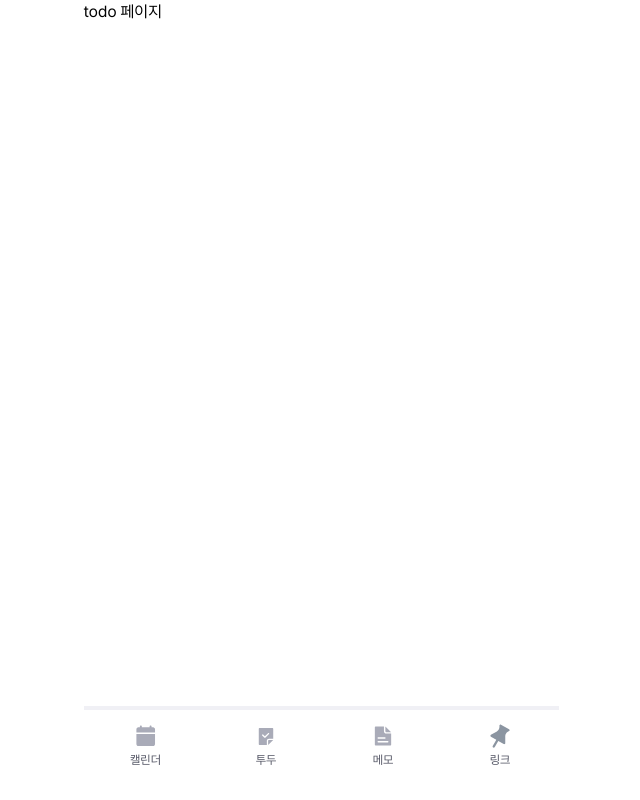
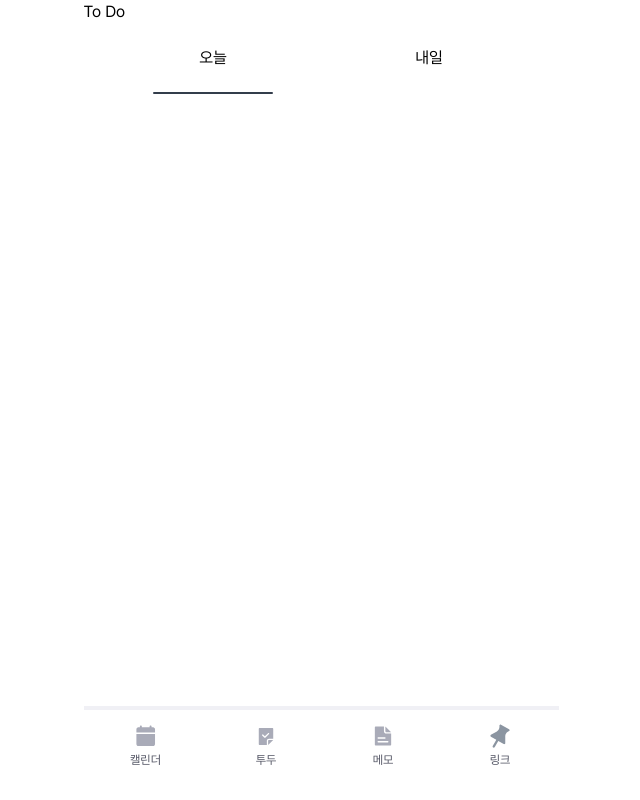
Before and after one commit to Nexters/kirook-web, a Next.js app: page /todo in a window 1280 px wide. Shown: the whole page, without its empty margins (319-959 px from the left). Built offline with nearby package versions, Linux system fonts and the light colour scheme.

Commit message:
feat: tab styling

```diff
--- a/src/app/todo/page.tsx
+++ b/src/app/todo/page.tsx
@@ -1,12 +1,15 @@
-'use client';
-
 import { Navigation } from '@/shared/components';
+import { Tab, Tabs } from '@/shared/components/Tabs';
 
 export default function Todo() {
   return (
-    <div>
-      todo 페이지
+    <>
+      <h1>To Do</h1>
+      <Tabs>
+        <Tab>오늘</Tab>
+        <Tab>내일</Tab>
+      </Tabs>
       <Navigation />
-    </div>
+    </>
   );
 }
--- a/src/shared/components/Tabs/Tab.tsx
+++ b/src/shared/components/Tabs/Tab.tsx
@@ -2,6 +2,7 @@
 
 import { type ReactNode } from 'react';
 import { useTabs } from './useTabs';
+import { cn } from '@/shared/utils/cn';
 
 export interface TabProps {
   children: ReactNode;
@@ -23,10 +24,20 @@ export function Tab({ children, index }: TabProps) {
   const isActive = activeTab === index;
 
   return (
-    <li>
-      <button type='button' onClick={handleTabClick} disabled={isActive}>
+    <li role='tab' className='relative h-full w-full'>
+      <button
+        type='button'
+        onClick={handleTabClick}
+        disabled={isActive}
+        className={cn('flex h-full w-full cursor-pointer items-center justify-center py-[22px]', {
+          'after:absolute after:bottom-[-2px] after:block after:h-[2px] after:w-[120px] after:rounded after:bg-[#333D4B]':
+            isActive,
+        })}
+      >
         {children}
       </button>
     </li>
   );
 }
+
+Tab.displayName = 'Tab';
--- a/src/shared/components/Tabs/Tabs.tsx
+++ b/src/shared/components/Tabs/Tabs.tsx
@@ -1,7 +1,16 @@
 'use client';
 
-import { Children, type ReactElement, cloneElement, useCallback, useEffect, useMemo, useState } from 'react';
-import { type TabProps } from './Tab';
+import {
+  Children,
+  type ReactElement,
+  cloneElement,
+  isValidElement,
+  useCallback,
+  useEffect,
+  useMemo,
+  useState,
+} from 'react';
+import { Tab, type TabProps } from './Tab';
 import { TabsContext } from './TabsContext';
 
 export interface TabsProps {
@@ -10,11 +19,15 @@ export interface TabsProps {
 }
 
 export function Tabs({ children, onChangeTab }: TabsProps) {
-  const childrenToArray = Children.toArray([children]);
+  const childrenToArray = Children.toArray(children);
 
-  for (const child of childrenToArray) {
-    console.log(child);
-  }
+  // TODO: 왜 displayName이 undefined 인지 모르겠지만, Tab만 children으로 받을 수 있도록 예외 처리해야함
+  // for (const child of childrenToArray) {
+  //   console.log(Tab.displayName, child.displayName, child.type.displayName);
+  //   if (isValidElement(child) && typeof child.type === 'function' && child.type.name === Tab.displayName) continue;
+
+  //   throw new Error('Tabs 컴포넌트의 자식은 Tab 컴포넌트만 가능합니다.');
+  // }
 
   const [activeTab, setActiveTab] = useState(0);
 
@@ -42,7 +55,9 @@ export function Tabs({ children, onChangeTab }: TabsProps) {
 
   return (
     <TabsContext.Provider value={contextValue}>
-      <ul>{tabs}</ul>
+      <ul role='tablist' className='flex w-full justify-center gap-1 px-[23.5px]'>
+        {tabs}
+      </ul>
     </TabsContext.Provider>
   );
 }
```
